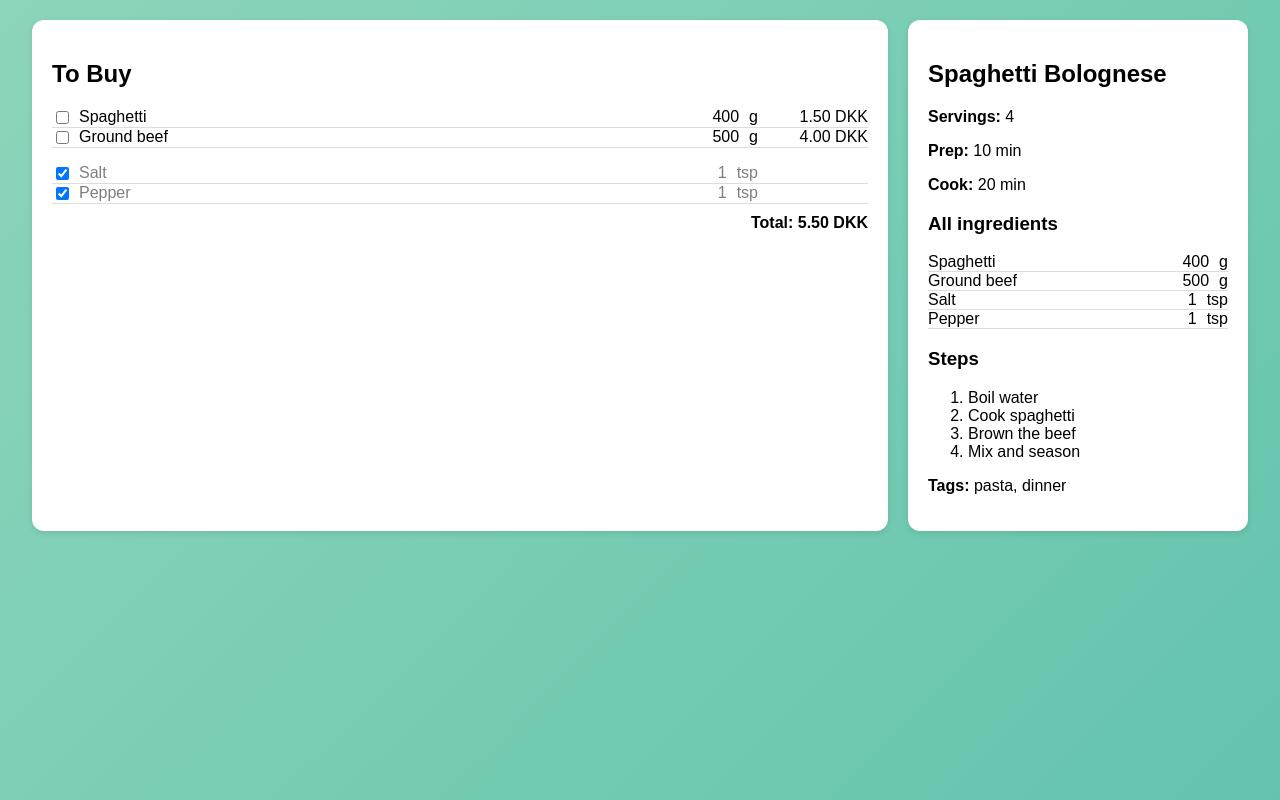
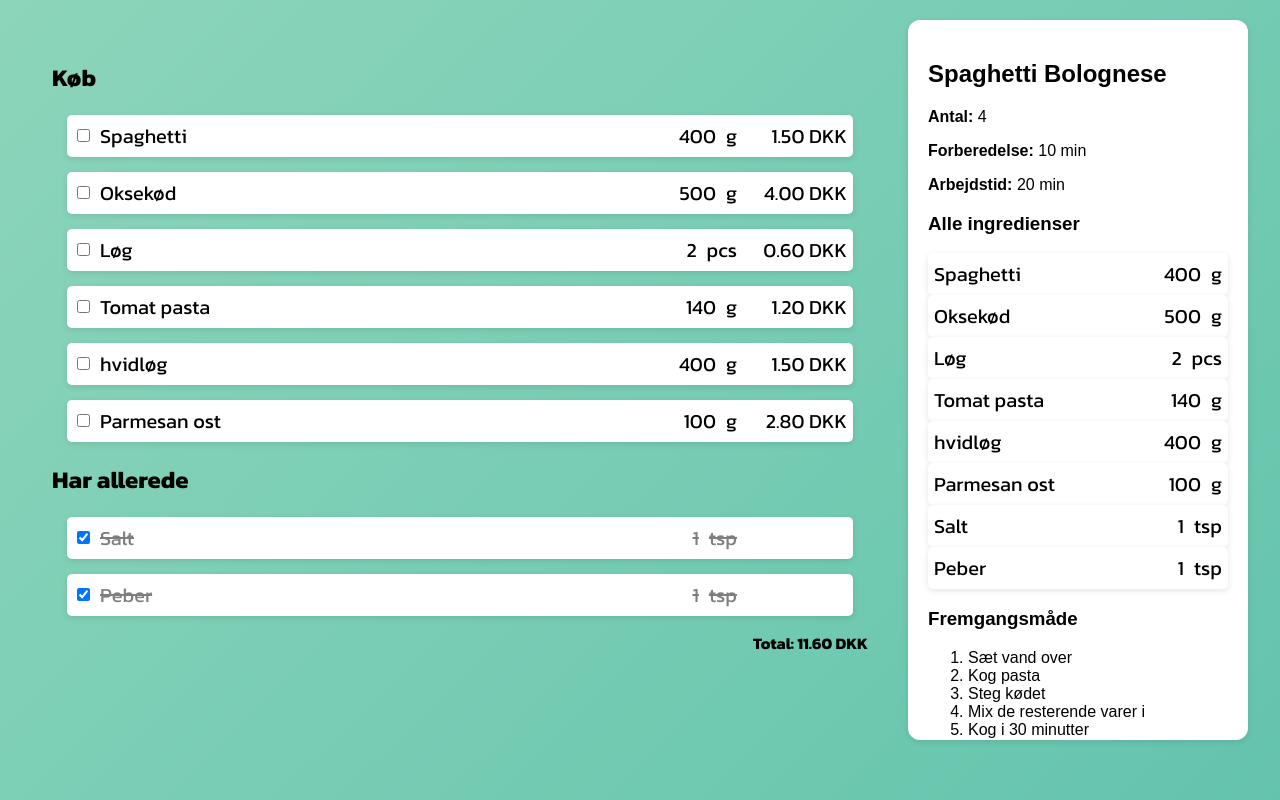
Before and after one commit to SnackyG/LlmFrontendProject, a website: page recipe/recipe.html in a window 1280 px wide. Drawn offline with Linux system fonts and the light colour scheme.

Commit message:
input files updated again

```diff
--- a/recipe/recipe.css
+++ b/recipe/recipe.css
@@ -3,21 +3,30 @@
     padding: 20px;
     gap: 20px;
     width: 95%;
+    height: 90vh;
 }
 
 .ingredients {
     flex: 1;
-    background: #fff;
+    background: transparent;
     padding: 20px;
     border-radius: 12px;
-    box-shadow: 0 2px 6px rgba(0,0,0,0.1);
+    /*box-shadow: 0 2px 6px rgba(0,0,0,0.1);*/
 }
 
 .ingredient-item {
     display: flex;
     align-items: center;
     justify-content: space-between;
-    border-bottom: 1px solid #ddd;
+    border: none;
+    border-radius: 5px;
+    margin: 15px;
+    font-size: 20px;
+    font-family: "Kanit", sans-serif;
+    padding: 6px;
+    cursor: pointer;
+    background: white;
+    box-shadow: 0 2px 6px rgba(0, 0, 0, 0.1);
 }
 
 .ingredient-check {
@@ -26,6 +35,7 @@
 
 .ingredient-check:checked ~ .ingredient-name,
 .ingredient-check:checked ~ .ingredient-info {
+    text-decoration: line-through;
     opacity: 0.5;
 }
 
@@ -46,7 +56,7 @@
     text-align: right;
 }
 
-.ingredient-unit{
+.ingredient-unit {
     text-align: left;
 }
 
@@ -59,7 +69,8 @@
     background: #fff;
     padding: 20px;
     border-radius: 12px;
-    box-shadow: 0 2px 6px rgba(0,0,0,0.1);
+    box-shadow: 0 2px 6px rgba(0, 0, 0, 0.1);
+    font-family: "Monserrat", sans-serif;
 }
 
 ul {
@@ -72,3 +83,14 @@ ul {
     margin-top: 10px;
     text-align: right;
 }
+
+.ingredient-item.recipeBoxIngredient {
+    border: none;
+    margin: 0;
+}
+
+.crossed-out {
+    text-decoration: line-through;
+    opacity: 0.5;
+    border: 1px solid red;
+}
--- a/recipe/recipe.html
+++ b/recipe/recipe.html
@@ -5,12 +5,17 @@
     <title>Recipe</title>
     <link rel="stylesheet" href="recipe.css">
     <link rel="stylesheet" href="../styles.css">
+    <link rel="preconnect" href="https://fonts.googleapis.com">
+    <link rel="preconnect" href="https://fonts.gstatic.com" crossorigin>
+    <link href="https://fonts.googleapis.com/css2?family=Anton&family=Bebas+Neue&family=Inconsolata:wght@200..900&family=Kanit:ital,wght@0,100;0,200;0,300;0,400;0,500;0,600;0,700;0,800;0,900;1,100;1,200;1,300;1,400;1,500;1,600;1,700;1,800;1,900&family=Montserrat:ital,wght@0,100..900;1,100..900&display=swap"
+          rel="stylesheet">
 </head>
 <body>
 <div class="layout">
     <div class="ingredients">
-        <h2>To Buy</h2>
+        <h2>Køb</h2>
         <ul id="to-buy"></ul>
+        <h2>Har allerede</h2>
         <ul id="at-home"></ul>
         <p class="total">Total: <span id="total-price">0.00</span> DKK</p>
     </div>
--- a/recipe/recipe.js
+++ b/recipe/recipe.js
@@ -3,27 +3,32 @@ const recipe = {
     servings: 4,
     ingredients_to_buy: [
         {name: "Spaghetti", amount: 400, unit: "g", price: 1.5},
-        {name: "Ground beef", amount: 500, unit: "g", price: 4.0}
+        {name: "Oksekød", amount: 500, unit: "g", price: 4.0},
+        {name: "Løg", amount: 2, unit: "pcs", price: 0.6},
+        {name: "Tomat pasta", amount: 140, unit: "g", price: 1.2},
+        {name: "hvidløg", amount: 400, unit: "g", price: 1.5},
+        {name: "Parmesan ost", amount: 100, unit: "g", price: 2.8}
     ],
     ingredients_at_home: [
         {name: "Salt", amount: 1, unit: "tsp", price: 0},
-        {name: "Pepper", amount: 1, unit: "tsp", price: 0}
+        {name: "Peber", amount: 1, unit: "tsp", price: 0}
     ],
     steps: [
-        "Boil water",
-        "Cook spaghetti",
-        "Brown the beef",
-        "Mix and season"
+        "Sæt vand over",
+        "Kog pasta",
+        "Steg kødet",
+        "Mix de resterende varer i",
+        "Kog i 30 minutter"
     ],
     prep_time_minutes: 10,
     cook_time_minutes: 20,
     tags: ["pasta", "dinner"]
 };
 
-function renderIngredients(list, elementId, checked = false, showCheckMark = true, showPrice = true) {
+function renderIngredients(list, elementId, checked = false, showCheckMark = true, showPrice = true, addClass = "") {
     const ul = document.getElementById(elementId);
     ul.innerHTML = list.map(i => `
-    <li class="ingredient-item">
+    <li class="ingredient-item ${addClass}">
       ${showCheckMark ? `<input type="checkbox" class="ingredient-check" ${checked ? 'checked' : ''}/>` : ``}
       <div class="ingredient-name">${i.name}</div>
       <div class="ingredient-info">
@@ -34,11 +39,31 @@ function renderIngredients(list, elementId, checked = false, showCheckMark = tru
     </li>
   `).join("");
 
-    if (!showCheckMark) {
-        ul.addEventListener("change", (event) => {
+
+    if (showCheckMark) {
+        ul.addEventListener("click", (event) => {
+            const li = event.target.closest("li.ingredient-item");
+            if (!li || !ul.contains(li)) return;
+
+            const checkbox = li.querySelector(".ingredient-check");
+            if (checkbox) {
+                checkbox.checked = !checkbox.checked;
+
+                if (checkbox.checked) {
+                    li.classList.add("crossed-out");
+                } else {
+                    li.classList.remove("crossed-out");
+                }
+                checkbox.dispatchEvent(new Event("change", {bubbles: true}));
+            }
+        });
+
+
+        ul.addEventListener("change", () => {
             const checked = Array.from(ul.querySelectorAll(".ingredient-check"))
                 .filter(cb => cb.checked)
                 .map(cb => cb.parentElement.querySelector(".ingredient-name").textContent);
+
             const totalPriceList = list.filter(i => !checked.includes(i.name));
             document.getElementById("total-price").textContent = calcTotal(totalPriceList);
         });
@@ -54,20 +79,20 @@ function renderRecipeBox(recipe) {
     const box = document.getElementById("recipe-box");
     box.innerHTML = `
     <h2>${recipe.title}</h2>
-    <p><strong>Servings:</strong> ${recipe.servings}</p>
-    <p><strong>Prep:</strong> ${recipe.prep_time_minutes} min</p>
-    <p><strong>Cook:</strong> ${recipe.cook_time_minutes} min</p>
-    <h3>All ingredients</h3>
+    <p><strong>Antal:</strong> ${recipe.servings}</p>
+    <p><strong>Forberedelse:</strong> ${recipe.prep_time_minutes} min</p>
+    <p><strong>Arbejdstid:</strong> ${recipe.cook_time_minutes} min</p>
+    <h3>Alle ingredienser</h3>
     <ul id="all-ingredients"></ul>
-    <h3>Steps</h3>
+    <h3>Fremgangsmåde</h3>
     <ol>${recipe.steps.map(s => `<li>${s}</li>`).join("")}</ol>
-    <p><strong>Tags:</strong> ${recipe.tags.join(", ")}</p>
   `;
 }
+
 
 const allIngredients = [...recipe.ingredients_to_buy, ...recipe.ingredients_at_home];
 renderIngredients(recipe.ingredients_to_buy, "to-buy");
 renderIngredients(recipe.ingredients_at_home, "at-home", true);
 document.getElementById("total-price").textContent = calcTotal(recipe.ingredients_to_buy);
 renderRecipeBox(recipe);
-renderIngredients(allIngredients, "all-ingredients", false, false, false);
+renderIngredients(allIngredients, "all-ingredients", false, false, false, "recipeBoxIngredient");
```
